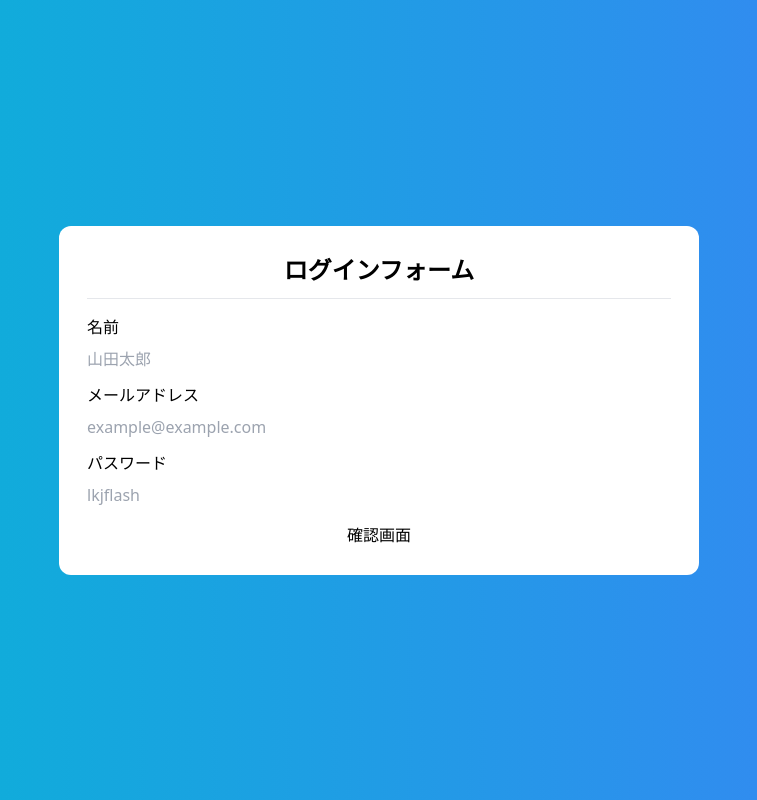
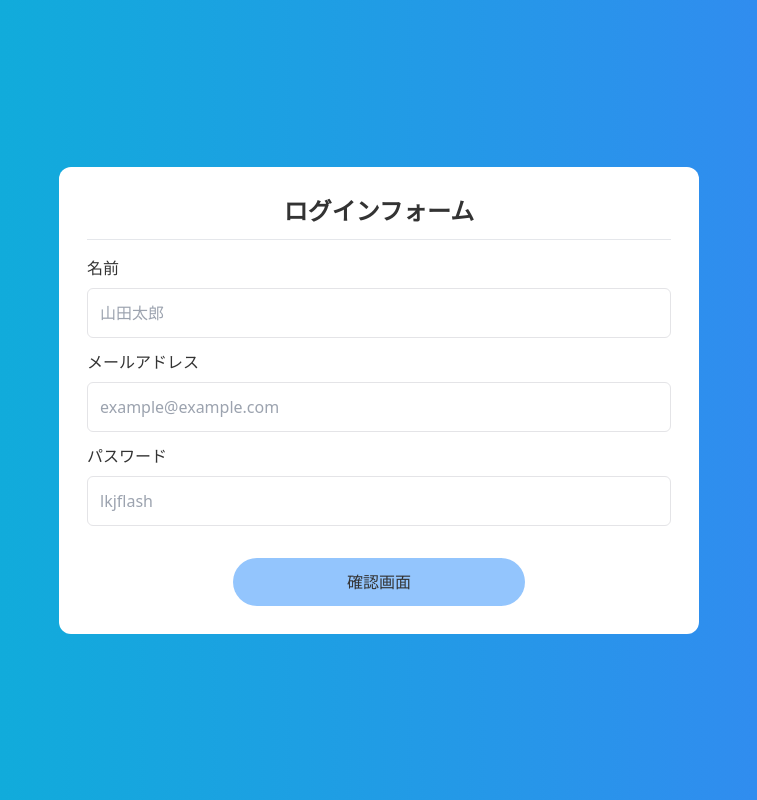
Before and after one commit to shamo-9118/practiceTS, a Next.js app: page /form in a window 1280 px wide. Shown: the whole page, without its empty margins (261-1018 px from the left). Built offline with nearby package versions, Linux system fonts and the light colour scheme.

Commit message:
formのコーディング完了

```diff
--- a/pages/form.tsx
+++ b/pages/form.tsx
@@ -18,7 +18,7 @@ const formItemList = [
 
 const form = () => {
   return (
-    <div className='flex justify-center items-center bg-gradient-to-r from-cyan-500 to-blue-500 h-[100vh]'>
+    <div className='flex justify-center items-center bg-gradient-to-r from-cyan-500 to-blue-500 h-[100vh] text-[#333]'>
       <form
         action='post'
         className='flex flex-col gap-4 bg-white rounded-xl p-7 w-1/2'
@@ -33,6 +33,7 @@ const form = () => {
               <div key={item.name} className='flex flex-col gap-2'>
                 <label>{item.label}</label>
                 <input
+                  className='p-3 border-[1px] border-zinc-200 rounded-md'
                   type={item.type}
                   name={item.name}
                   placeholder={item.placeholder}
@@ -41,7 +42,9 @@ const form = () => {
             )
           })}
         </div>
-        <button className=''>確認画面</button>
+        <button className='bg-blue-300 rounded-full w-1/2 py-3 m-[16px_auto_0]'>
+          確認画面
+        </button>
       </form>
     </div>
   )
```
